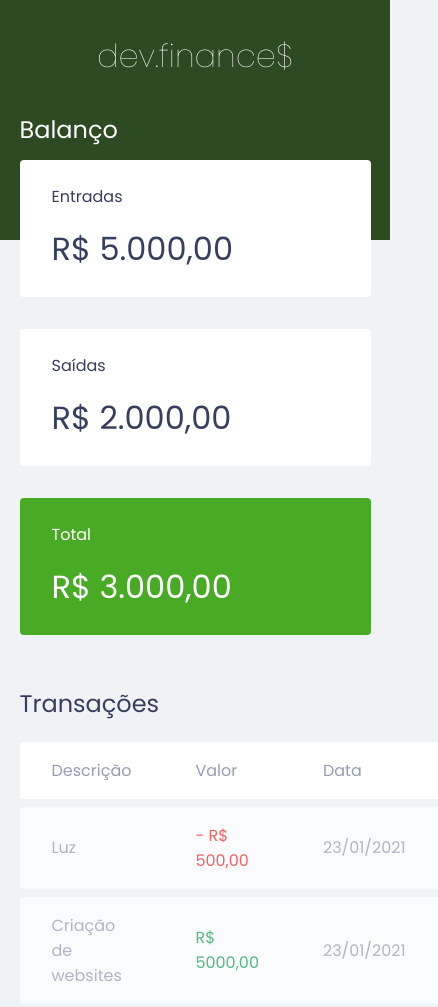
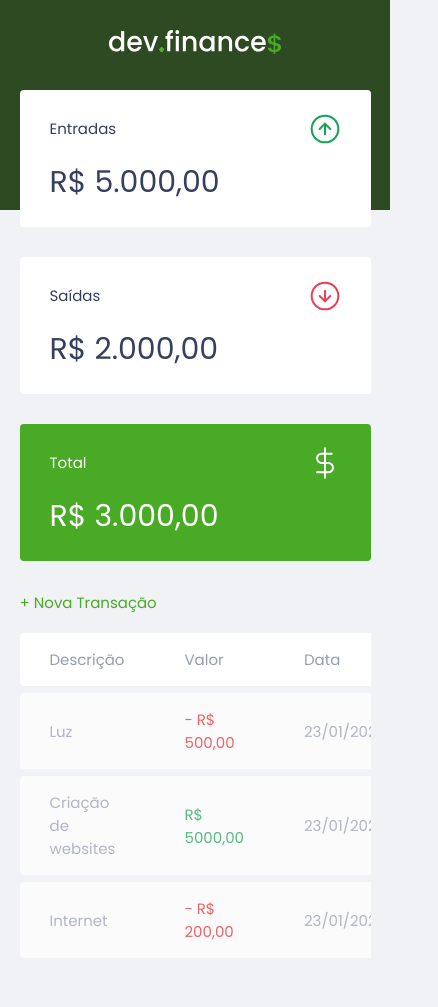
Before and after one commit to LeonardoFuba/dev-finances, a plain HTML site: page index.html in a window 390 px wide. Shown: the top 1007 px of the page, 438 px wide, since content can reach past the window. Drawn offline with Linux system fonts and the light colour scheme.

Commit message:
svgs e responsividade

```diff
--- a/index.html
+++ b/index.html
@@ -13,37 +13,50 @@
 
 <body>
   <header>
-    <h1 id="logo" >dev.finance$</h1>
+    <img src="./assets/logo.svg" alt="Logo Dev Finance">
   </header>
 
   <main class="container">
     <section id="balance" >
-      <h2>Balanço</h2>
+      <h2 class="sr-only">Balanço</h2>
 
       <div class="card">
-        <h3>Entradas</h3>
+        <h3>
+          <span>Entradas</span>
+          <img src="./assets/income.svg" alt="Imagem de entradas">
+        </h3>
         <p>R$ 5.000,00</p>
       </div>
 
       <div class="card">
-        <h3>Saídas</h3>
+        <h3>
+          Saídas
+          <img src="./assets/expense.svg" alt="imagem de saídas">
+        </h3>
         <p>R$ 2.000,00</p>
       </div>
 
       <div class="card total">
-        <h3>Total</h3>
+        <h3>
+          Total
+          <img src="./assets/total.svg" alt="Imagem de total">
+        </h3>
         <p>R$ 3.000,00</p>
       </div>
 
     </section>
     <section id="transaction">
-      <h2>Transações</h2>
+      <h2 class="sr-only">Transações</h2>
+
+      <a href="#" class="button new">+ Nova Transação</a>
+
       <table id="data-table">
         <thead>
           <tr>
             <th>Descrição</th>
             <th>Valor</th>
             <th>Data</th>
+            <th></th>
           </tr>
         </thead>
         <tbody>
@@ -51,16 +64,19 @@
             <td class="description">Luz</td>
             <td class="expense">- R$ 500,00</td>
             <td class="date">23/01/2021</td>
+            <td><img src="./assets/minus.svg" alt="Remover transação"></td>
           </tr>
           <tr>
             <td class="description">Criação de websites</td>
             <td class="income">R$ 5000,00</td>
             <td class="date">23/01/2021</td>
+            <td><img src="./assets/minus.svg" alt="Remover transação"></td>
           </tr>
           <tr>
             <td class="description">Internet</td>
             <td class="expense">- R$ 200,00</td>
             <td class="date">23/01/2021</td>
+            <td><img src="./assets/minus.svg" alt="Remover transação"></td>
           </tr>
         </tbody>
       </table>
--- a/style.css
+++ b/style.css
@@ -9,9 +9,25 @@
   box-sizing: border-box;
 }
 
+html {
+  font-size: 93.75%; /*15px*/
+}
+
 body {
   background: #f0f2f5;
   font-family: 'Poppins', 'sans-serif';
+}
+
+.sr-only {
+  position: absolute;
+  width: 1px;
+  height: 1px;
+  padding: 0;
+  margin: -1px;
+  overflow: hidden;
+  clip: rect(0, 0, 0, 0);
+  white-space: nowrap;
+  border-width: 0;
 }
 
 .container {
@@ -26,6 +42,21 @@ h2 {
   color: var(--dark-blue);
 
   font-weight: 400;
+}
+
+/* Links & Buttons ============================= */
+a {
+  color: #49aa26;
+  text-decoration: none;
+}
+
+a:hover {
+  color: #3dd705
+}
+
+.button.new {
+  display: inline-block;
+  margin-bottom: 0.8rem;
 }
 
 /* Header ============================= */
@@ -64,6 +95,10 @@ header {
 .card h3 {
   font-weight: 400;
   font-size: 1rem;
+
+  display: flex;
+  align-items: center;
+  justify-content: space-between;
 }
 
 .card p {
@@ -79,6 +114,12 @@ header {
 }
 
 /* Table ============================= */
+#transaction {
+  display: block;
+  width: 100%;
+  overflow-x: auto;
+}
+
 #data-table {
   width: 100%;
   border-spacing: 0 0.5rem;
@@ -86,8 +127,15 @@ header {
 }
 
 table thead tr th:first-child,
-table tbody tr td:first-child {
+table tbody tr td:first-child
+{
   border-radius: 0.25rem 0 0 0.25rem;
+}
+
+table thead tr th:last-child,
+table tbody tr td:last-child
+{
+  border-radius: 0 0.25rem 0.25rem 0;
 }
 
 table th {
@@ -133,3 +181,21 @@ footer {
   color: var(--dark-blue);
   opacity: 0.6;
 }
+
+/* Responsive ============================= */
+@media (min-width: 800px) {
+  html {
+    font-size: 87.5%; /*14px*/
+  }
+
+  #balance {
+    display: grid;
+    grid-template-columns: 1fr 1fr 1fr;
+    gap: 2rem;
+  }
+
+
+
+
+
+}
```
Also changed, not shown: assets/expense.svg (added), assets/income.svg (added), assets/logo.svg (added), assets/minus.svg (added), assets/plus.svg (added), assets/total.svg (added), 1 other file.
